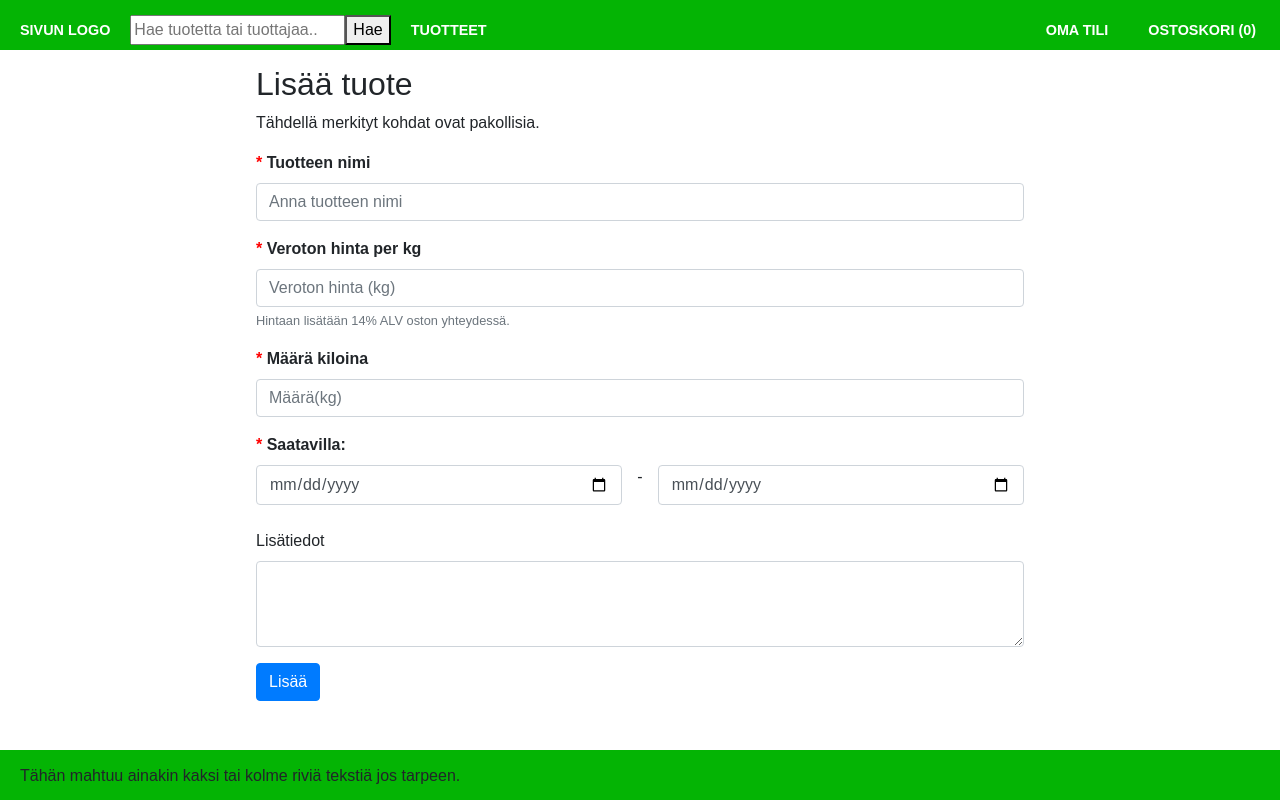
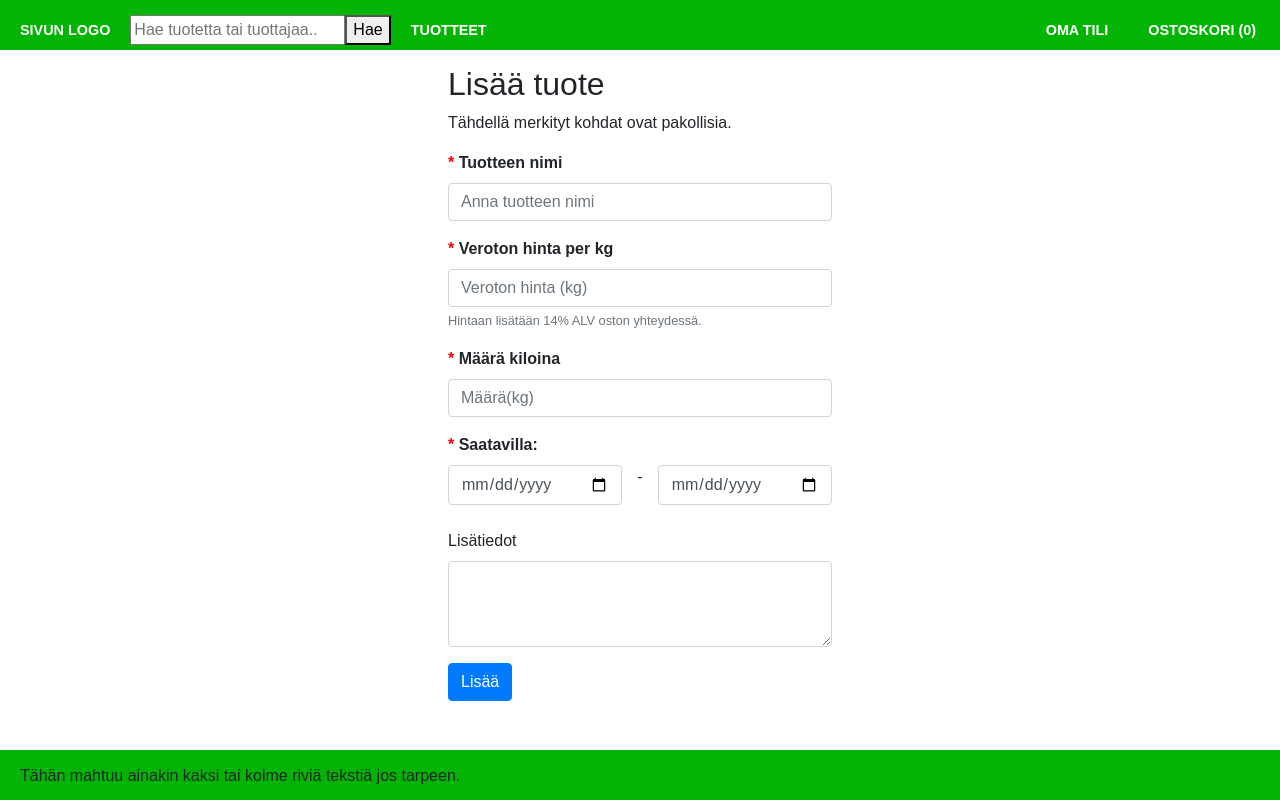
Before and after one commit to jnyste/lahiruoka, a React (Create React App) app in the folder frontend/: page /tuotelisays in a window 1280 px wide. Built offline with nearby package versions, Linux system fonts and the light colour scheme.

Commit message:
AddProduct_style.css: Add more padding to left and right.
Should make form nicer to fill.

```diff
--- a/frontend/src/css/AddProduct_style.css
+++ b/frontend/src/css/AddProduct_style.css
@@ -1,6 +1,6 @@
 .product-add-form {
-    padding-left: 20%;
-    padding-right: 20%;
+    padding-left: 35%;
+    padding-right: 35%;
     margin-bottom: 60px;
  }
 
```
